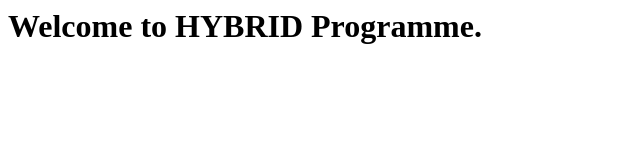
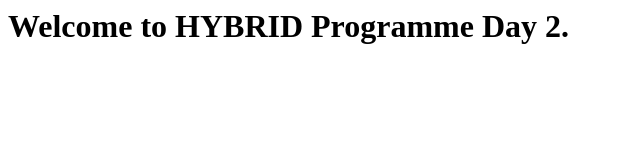
Before and after one commit to Shashwat-Goyal/Hybrid-Project-1, a plain HTML site: page index.html in a window 1280 px wide. Shown: the whole page, without its empty margins (0-640 px from the left). Drawn offline with Linux system fonts and the light colour scheme.

Commit message:
My First Commit

```diff
--- a/index.html
+++ b/index.html
@@ -2,7 +2,7 @@
 <head>
 </head>
 <body>
-  <h1> Welcome to HYBRID Programme. </h1>
+  <h1> Welcome to HYBRID Programme Day 2. </h1>
 </body>
 
 </html>
```
